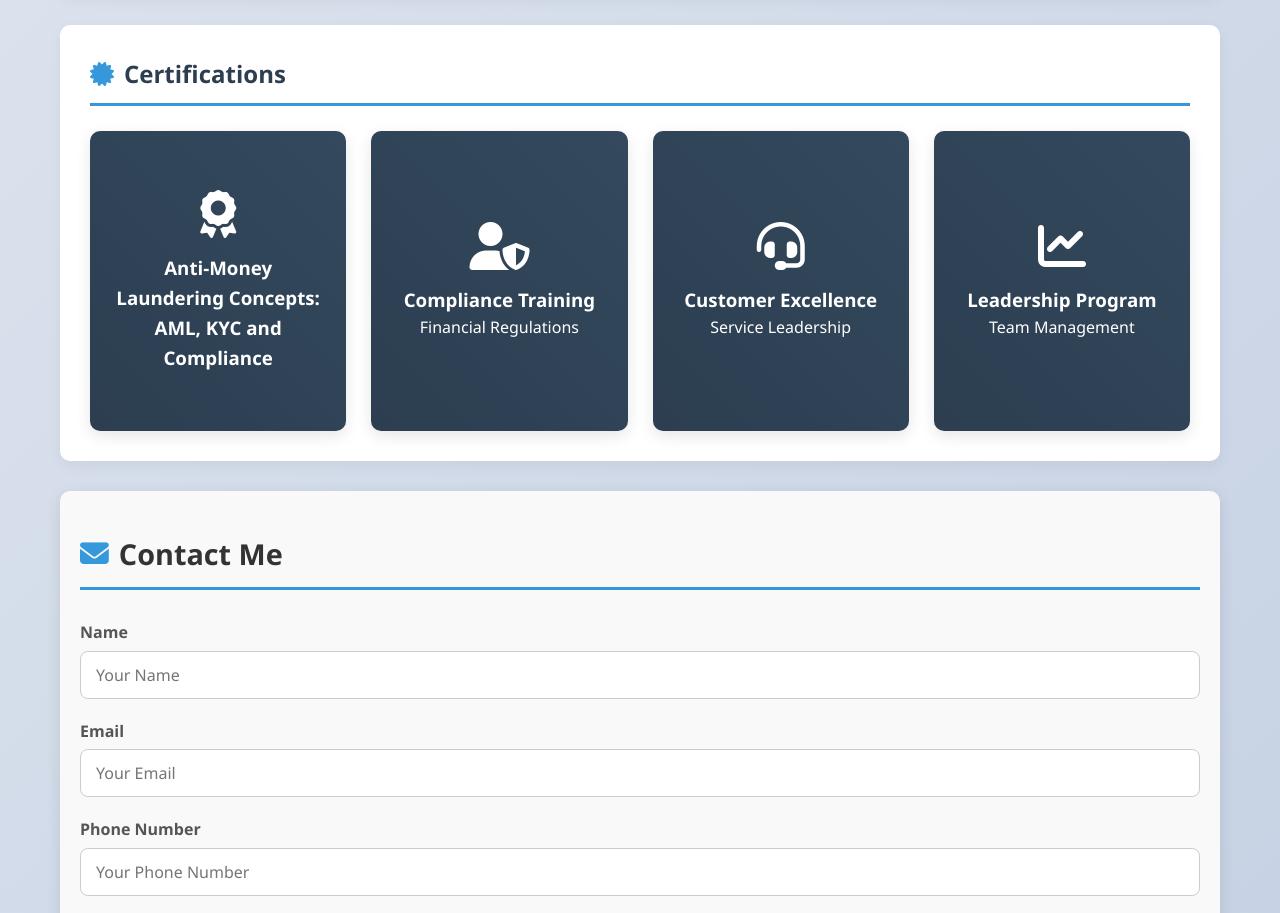
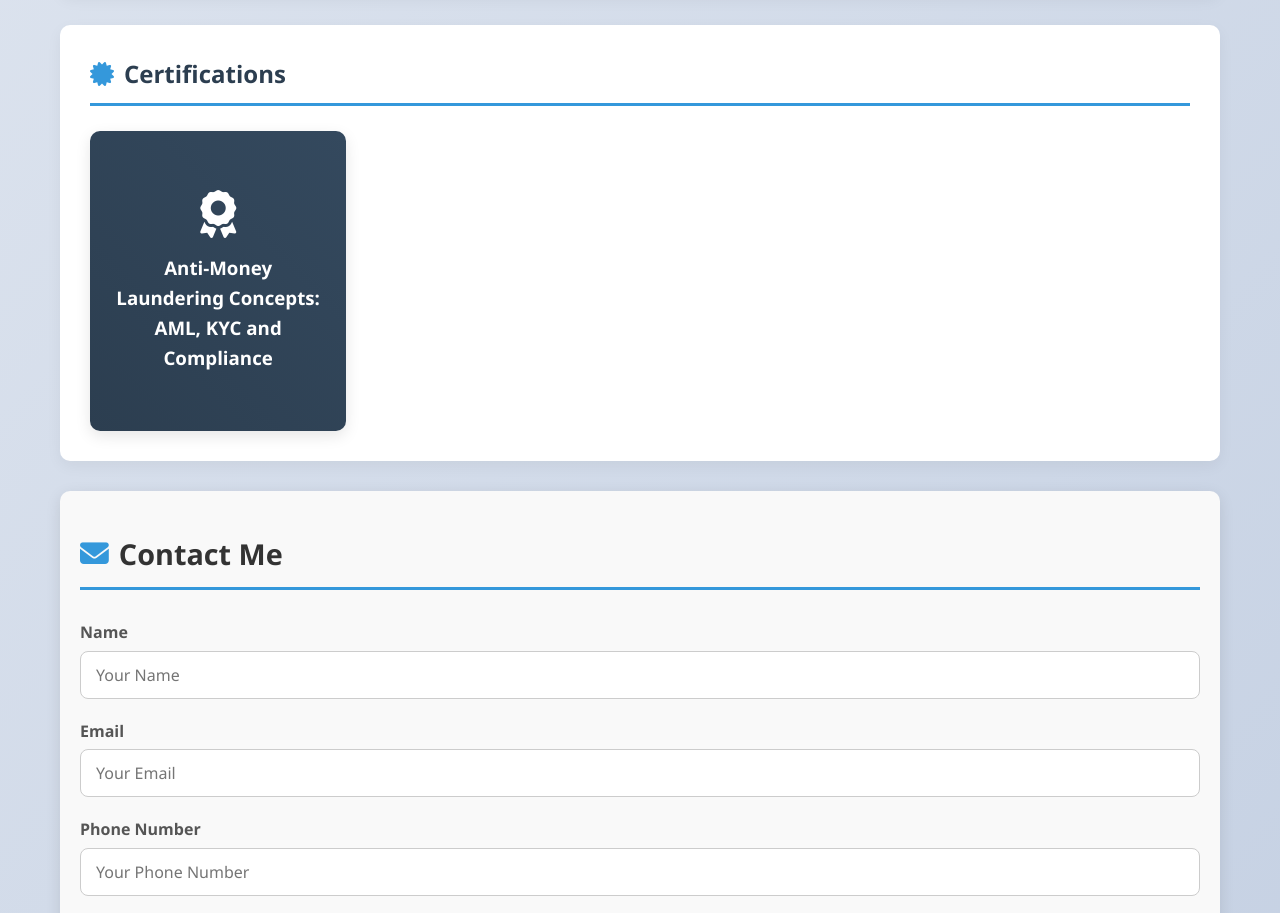
Before and after one commit to bat4-exp/CVpage, a plain HTML site: page index.html in a window 1280 px wide. Shown: the part 2920-3833 px from the top of the page. Drawn offline with Linux system fonts and the light colour scheme; placeholder pictures from the web are drawn by us.

Commit message:
Update index.html

```diff
--- a/index.html
+++ b/index.html
@@ -512,8 +512,8 @@
 <script>
 function downloadCV() {
     const link = document.createElement('a');
-    link.href = 'Bram_Admiraal_CV.pdf';
-    link.download = 'Bram_Admiraal_CV.pdf';
+    link.href = 'Bram_Admiraal_CV.pdf.pdf';
+    link.download = 'Bram_Admiraal_CV.pdf.pdf';
     document.body.appendChild(link);
     link.click();
     document.body.removeChild(link);
@@ -626,42 +626,6 @@ function downloadCV() {
                         </div>
                     </div>
                 </div>
-                <div class="certificate-card">
-                    <div class="certificate-inner">
-                        <div class="certificate-front">
-                            <i class="fas fa-user-shield certificate-icon"></i>
-                            <h3>Compliance Training</h3>
-                            <p>Financial Regulations</p>
-                        </div>
-                        <div class="certificate-back">
-                            <img src="https://placehold.co/300x400/2c3e50/ffffff?text=Compliance+Cert" alt="Compliance Certificate">
-                        </div>
-                    </div>
-                </div>
-                <div class="certificate-card">
-                    <div class="certificate-inner">
-                        <div class="certificate-front">
-                            <i class="fas fa-headset certificate-icon"></i>
-                            <h3>Customer Excellence</h3>
-                            <p>Service Leadership</p>
-                        </div>
-                        <div class="certificate-back">
-                            <img src="https://placehold.co/300x400/e74c3c/ffffff?text=Customer+Cert" alt="Customer Service Certificate">
-                        </div>
-                    </div>
-                </div>
-                <div class="certificate-card">
-                    <div class="certificate-inner">
-                        <div class="certificate-front">
-                            <i class="fas fa-chart-line certificate-icon"></i>
-                            <h3>Leadership Program</h3>
-                            <p>Team Management</p>
-                        </div>
-                        <div class="certificate-back">
-                            <img src="https://placehold.co/300x400/9b59b6/ffffff?text=Leadership+Cert" alt="Leadership Certificate">
-                        </div>
-                    </div>
-                </div>
             </div>
         </section>
 
```
